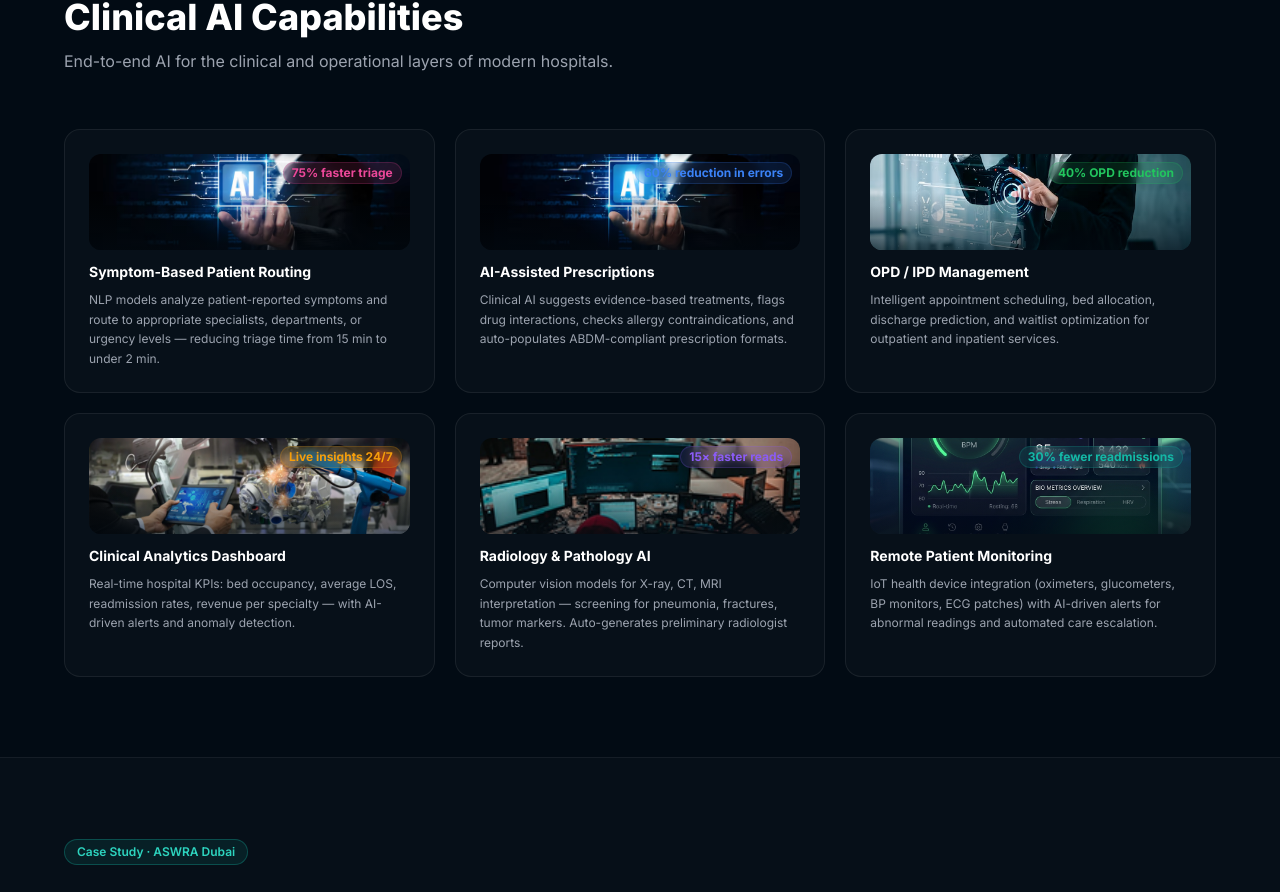
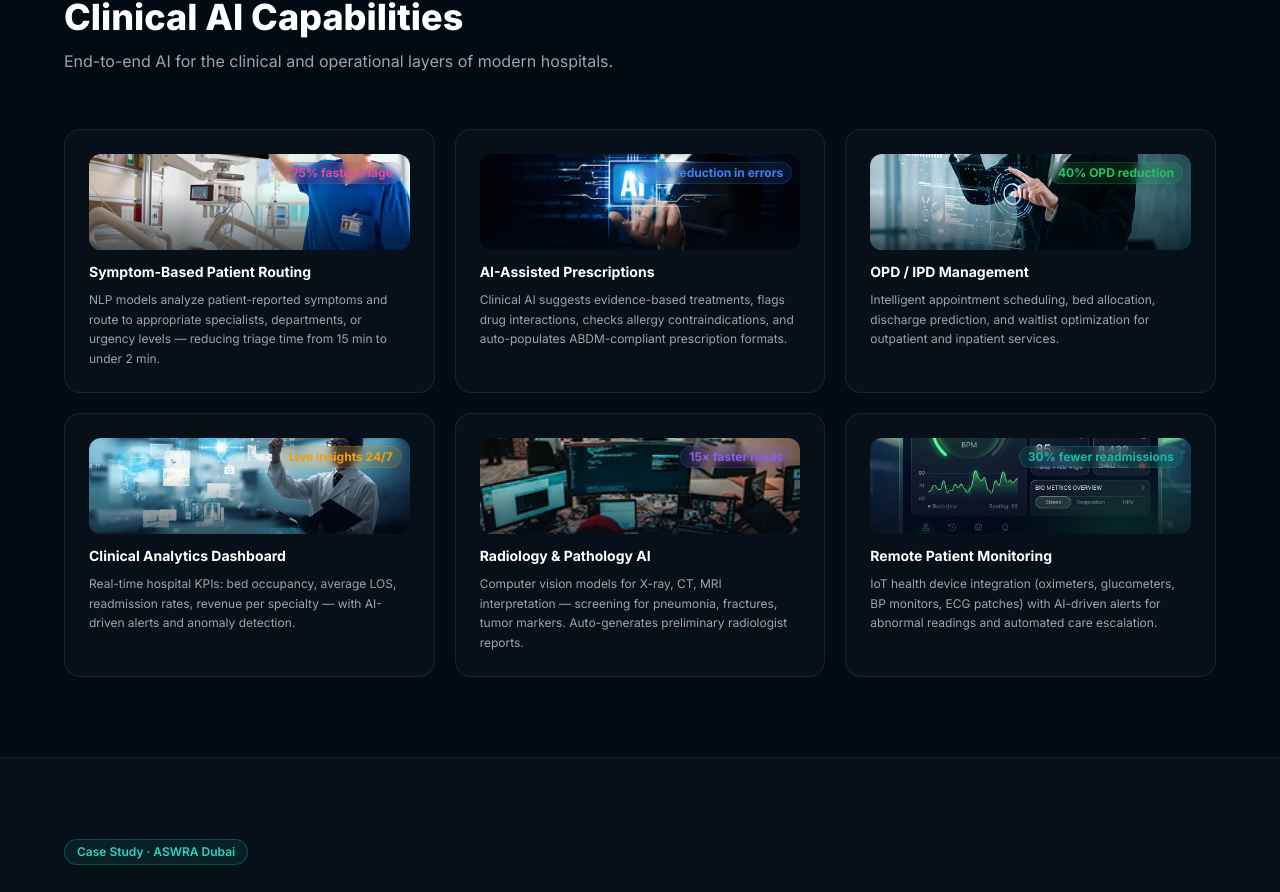
Before and after one commit to algoflowai/Algoflow-official-website, a Next.js app in the folder Client/: page /industries/healthcare in a window 1280 px wide. Shown: the part 2140-3032 px from the top of the page. Built offline with nearby package versions, Linux system fonts and the light colour scheme.

Commit message:
removed repeated changes

```diff
--- a/Client/src/app/industries/healthcare/page.js
+++ b/Client/src/app/industries/healthcare/page.js
@@ -84,7 +84,7 @@ const PHR_FEATURES = [
 
 const CLINICAL_AI = [
     {
-        img: "/images/Ai technology and human interaction _ AI-generated image_files/human-interact-with-ai-artificial-intelligence-brain-processor-generative-ai-nlp_31965-295901.jpg",
+        img: "/images/Ai technology and human interaction _ AI-generated image_files/4668bea7c0754d729d77b1160017e67d.webp",
         title: "Symptom-Based Patient Routing",
         desc: "NLP models analyze patient-reported symptoms and route to appropriate specialists, departments, or urgency levels — reducing triage time from 15 min to under 2 min.",
         result: "75% faster triage",
@@ -105,7 +105,7 @@ const CLINICAL_AI = [
         color: "#22c55e",
     },
     {
-        img: "/images/bg3.webp",
+        img: "/images/Ai technology and human interaction _ AI-generated image_files/doctors-medical-technology-conducting-research-260nw-2653644677.webp",
         title: "Clinical Analytics Dashboard",
         desc: "Real-time hospital KPIs: bed occupancy, average LOS, readmission rates, revenue per specialty — with AI-driven alerts and anomaly detection.",
         result: "Live insights 24/7",
```
Also changed, not shown: Client/public/images/Ai technology and human interaction _ AI-generated image_files/4668bea7c0754d729d77b1160017e67d.webp (added), Client/public/images/Ai technology and human interaction _ AI-generated image_files/doctors-medical-technology-conducting-research-260nw-2653644677.webp (added).
